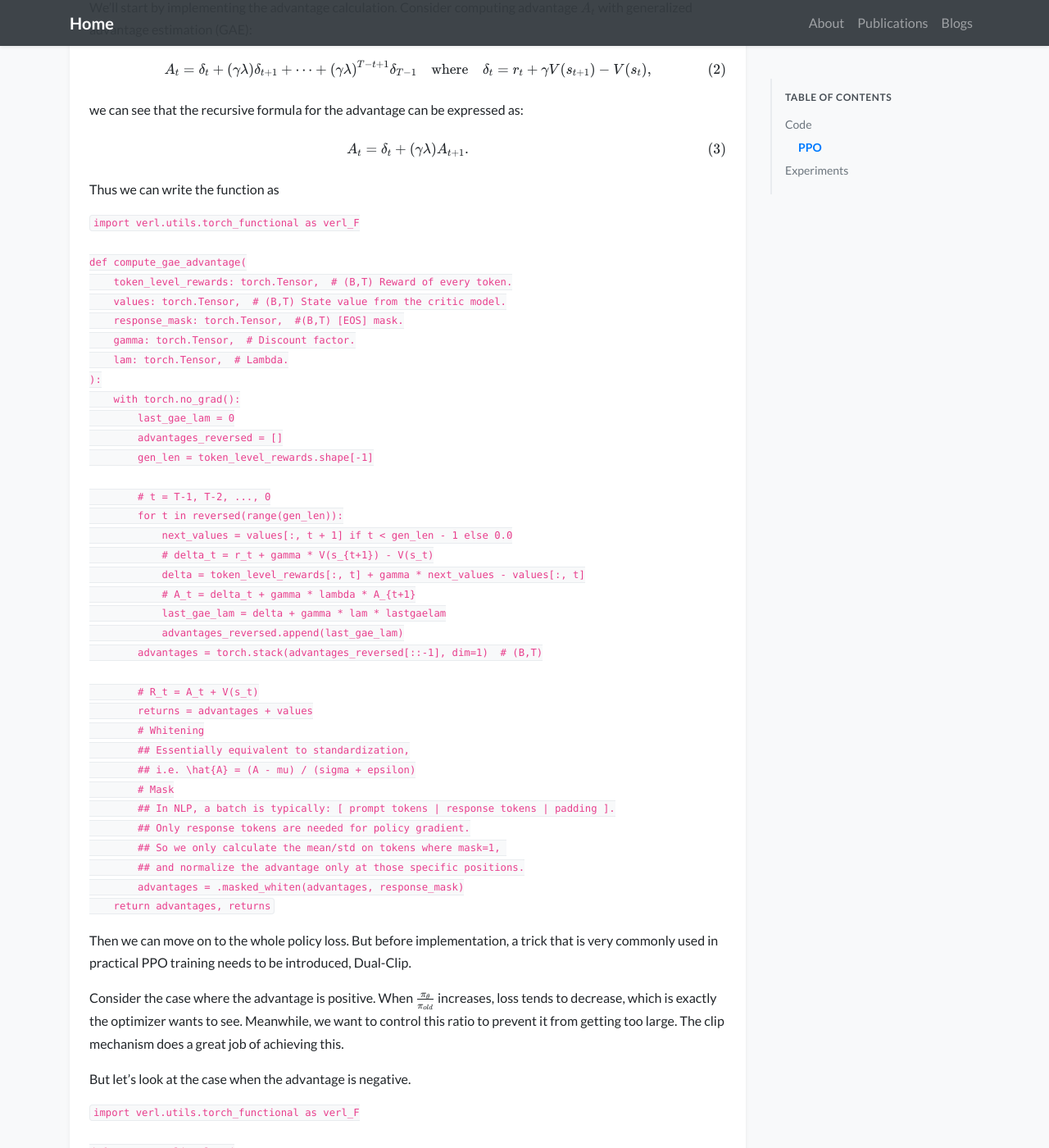
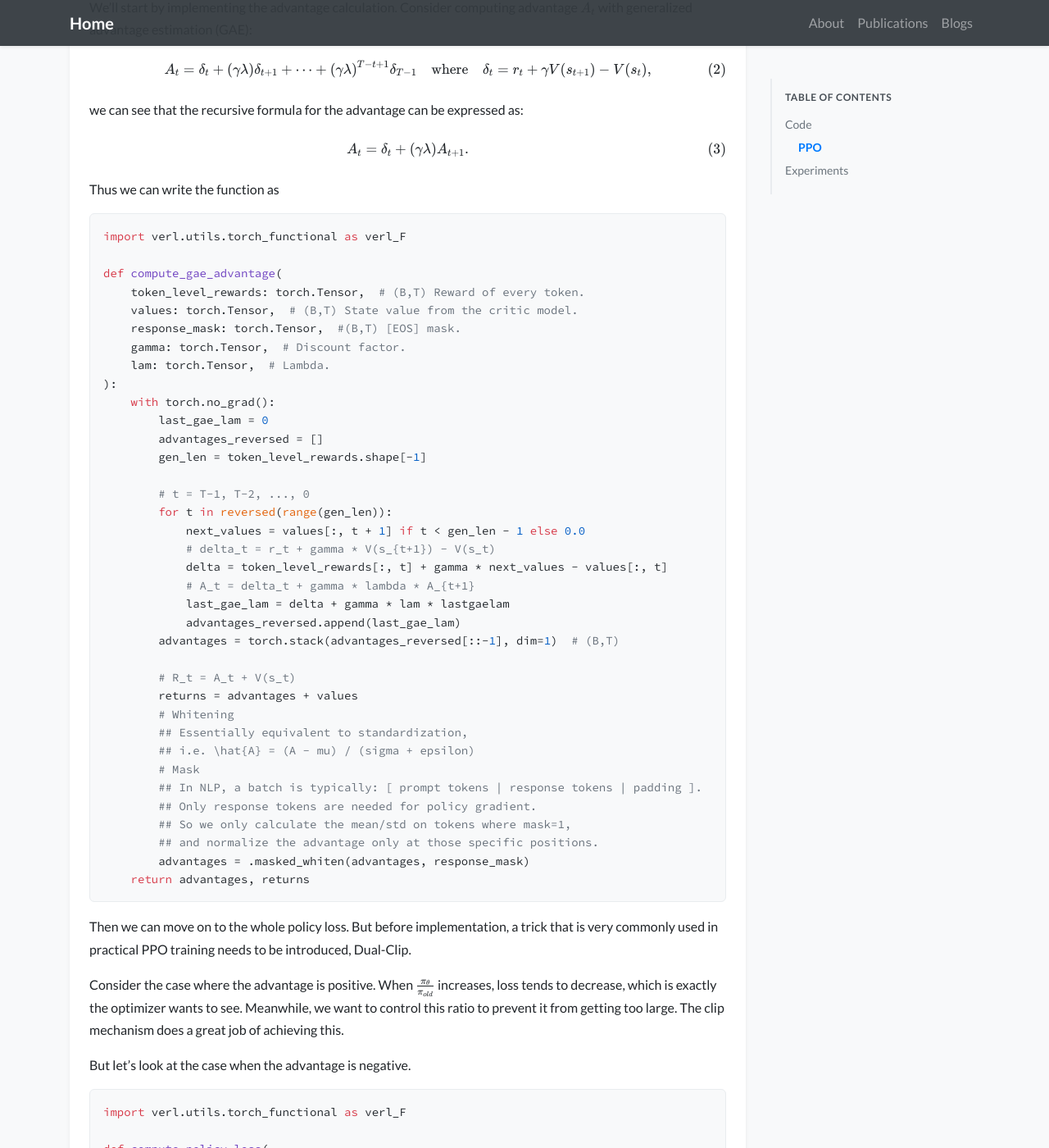
Before and after one commit to WilliamWuuu/WilliamWuuu.github.io, a Jekyll site: the page built from _blogs/2026-07-01-HandsonRL/2026-07-01-HandsonRL.md, in a window 1280 px wide and 1400 px high, scrolled down 822 px. Shown: the whole window at 82% size. Built offline with Jekyll 4.4.1, drawn with Linux system fonts in a browser that asks for light colours; nearby versions of some CDN libraries; a style sheet for code colours, icons or effects is not loaded; some of the changed text lies outside the part shown.

Commit message:
feat: add highlight.js for code block syntax highlighting
- Add highlight.js CSS (github theme) and JS to both layouts
- Add Python language support for highlight.js
- Add CSS styles for blog content code blocks (pre/code)
- Code blocks now display as separate blocks with background/border
- Inline code styled separately from code blocks
- highlight.js processes language-Python class from kramdown GFM

```diff
--- a/_config.yml
+++ b/_config.yml
@@ -20,14 +20,12 @@ markdown: kramdown
 highlighter: rouge
 kramdown:
   input: GFM
+  hard_wrap: false
   syntax_highlighter: rouge
   syntax_highlighter_opts:
     css_class: 'highlight'
-    span:
-      line_numbers: false
     block:
       line_numbers: false
-      start_line: 1
 
 plugins:
   - jekyll-email-protect
--- a/_layouts/blog.html
+++ b/_layouts/blog.html
@@ -14,6 +14,7 @@
     <link rel="preconnect" href="https://fonts.gstatic.com" crossorigin>
     <link href="https://fonts.googleapis.com/css2?family=Lato:ital,wght@0,300;0,400;0,700;0,900;1,300;1,400;1,700;1,900&family=Fira+Sans:ital,wght@0,100;0,200;0,300;0,400;0,500;0,600;0,700;0,800;0,900;1,100;1,200;1,300;1,400;1,500;1,600;1,700;1,800;1,900&family=Source+Code+Pro:ital,wght@0,200..900;1,200..900&display=swap" rel="stylesheet">
     <link rel="stylesheet" href="https://cdn.jsdelivr.net/npm/katex@0.16.11/dist/katex.min.css" integrity="sha384-nB0miv6/jRmo5UMMR1wu3Gz6NLsoTkbqJghGIsx//Rlm+ZU03BU6SQNC66uf4l5+" crossorigin="anonymous">
+    <link rel="stylesheet" href="https://cdnjs.cloudflare.com/ajax/libs/highlight.js/11.9.0/styles/github.min.css">
     <link rel="stylesheet" href="{{ '/assets/css/global.css' | relative_url }}">
 </head>
 <body class="bg-light d-flex flex-column min-vh-100" {{ page.body_attr }}>
@@ -71,6 +72,8 @@
     <script src="https://unpkg.com/imagesloaded@5/imagesloaded.pkgd.min.js"></script>
     <script defer src="https://cdn.jsdelivr.net/npm/katex@0.16.11/dist/katex.min.js" integrity="sha384-7zkQWkzuo3B5mTepMUcHkMB5jZaolc2xDwL6VFqjFALcbeS9Ggm/Yr2r3Dy4lfFg" crossorigin="anonymous"></script>
     <script defer src="https://cdn.jsdelivr.net/npm/katex@0.16.11/dist/contrib/auto-render.min.js" integrity="sha384-43gviWU0YVjaDtb/GhzOouOXtZMP/7XUzwPTstBeZFe/+rCMvRwr4yROQP43s0Xk" crossorigin="anonymous"></script>
+    <script src="https://cdnjs.cloudflare.com/ajax/libs/highlight.js/11.9.0/highlight.min.js"></script>
+    <script src="https://cdnjs.cloudflare.com/ajax/libs/highlight.js/11.9.0/languages/python.min.js"></script>
     <script>
         document.addEventListener("DOMContentLoaded", function() {
             // Initialize KaTeX for math rendering with equation auto-numbering
--- a/assets/css/global.css
+++ b/assets/css/global.css
@@ -133,14 +133,43 @@ body.d-flex.flex-column.h-100 {
     color: inherit;
 }
 
-/* Inline code */
-code:not(.highlighter-rouge code) {
+/* Inline code (not inside pre blocks) */
+.blog-content p code,
+.blog-content li code,
+.blog-content td code {
     background-color: #f8f9fa;
     border: 1px solid #e9ecef;
     border-radius: 0.25rem;
     padding: 0.125rem 0.25rem;
     font-size: 0.875em;
     color: #e83e8c;
+}
+
+/* Code blocks in blog content (fenced code blocks) */
+.blog-content pre {
+    background-color: #f8f9fa;
+    border-radius: 0.375rem;
+    padding: 1rem;
+    margin: 1rem 0;
+    overflow-x: auto;
+    border: 1px solid #e9ecef;
+}
+
+.blog-content pre code {
+    background: transparent;
+    padding: 0;
+    border: none;
+    border-radius: 0;
+    font-family: 'Source Code Pro', 'Monaco', 'Menlo', 'Ubuntu Mono', monospace;
+    font-size: 0.875rem;
+    line-height: 1.6;
+    color: #24292e;
+}
+
+/* Override highlight.js background to match our theme */
+.blog-content pre code.hljs {
+    background: transparent;
+    padding: 0;
 }
 
 /* Legacy highlight class support */
```
Also changed, not shown: other parts of _layouts/blog.html (+5 -0 lines), _layouts/default.html (+8 -0 lines).
